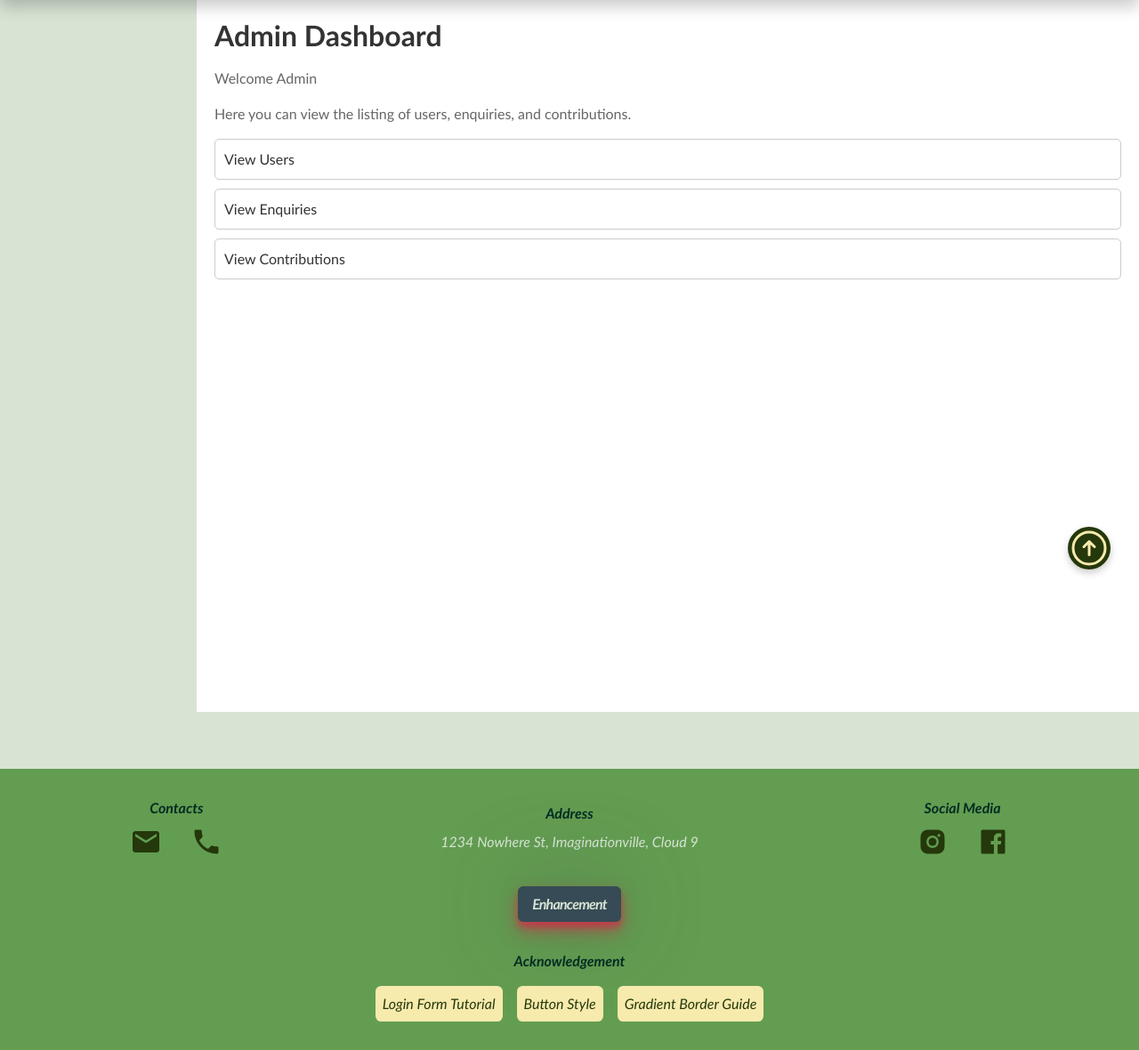
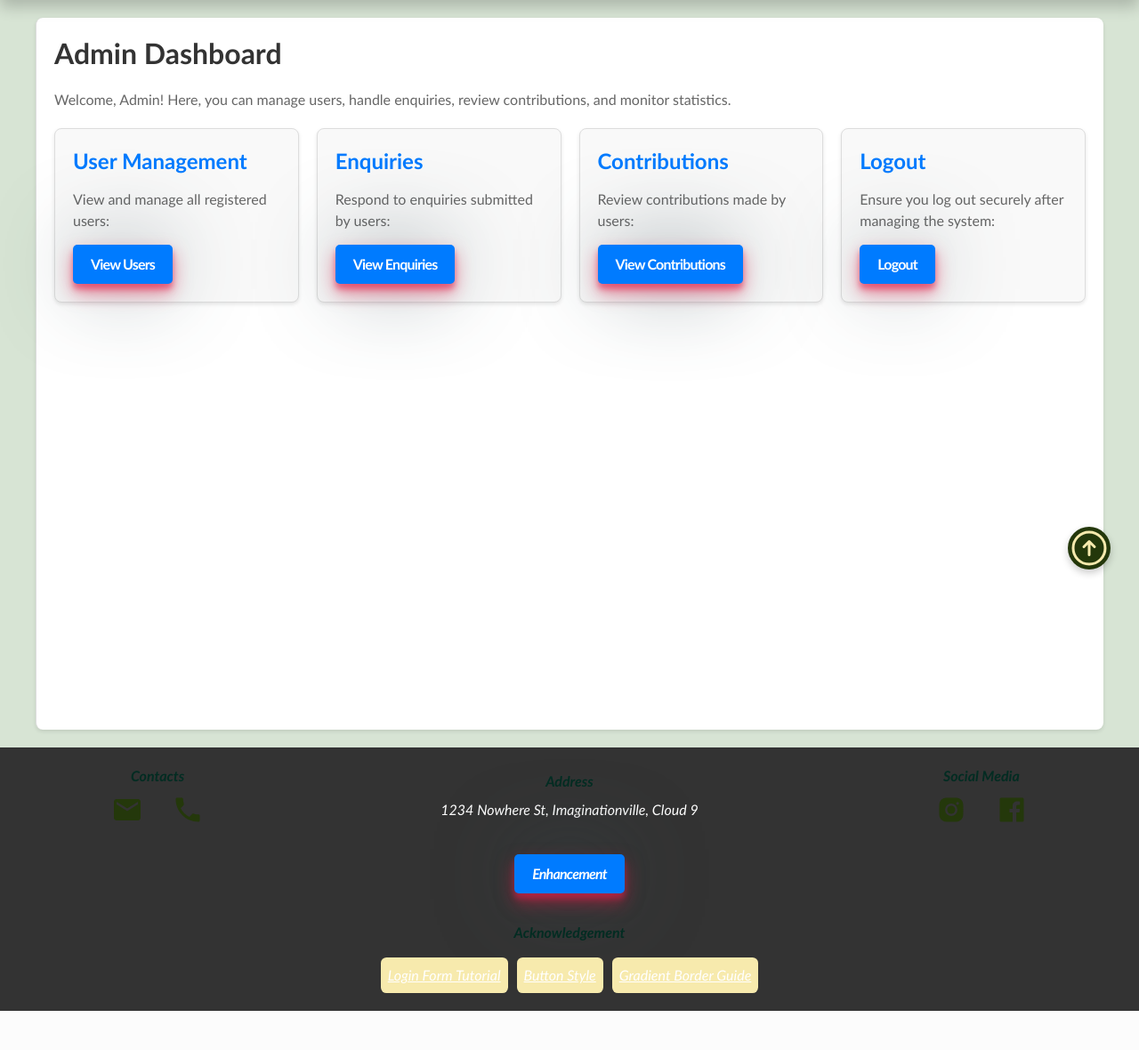
Before and after one commit to Lawrensu/Herbarium-PHP-, a PHP site: page /view_admin.php in a window 1280 px wide. Shown: the part 128-1308 px from the top of the page at 89% size. After the commit the page ends 1264 px from the top, so only its background shows below. Run offline with PHP 8.4, Linux system fonts and the light colour scheme.

Commit message:
view edit

```diff
--- a/style/style.css
+++ b/style/style.css
@@ -2967,86 +2967,105 @@ legend {
     }
 
     /* view_admin Page */
-    .search-bar {
-        margin: 20px;
-        text-align: center;
-    }
-
-    .search-bar input[type="text"] {
-        padding: 10px;
-        width: 200px;
-        border: 1px solid #ccc;
-        border-radius: 5px;
-    }
-
-    .search-bar button {
-        padding: 10px 15px;
-        border: none;
-        background-color: #333;
-        color: #fff;
-        border-radius: 5px;
-        cursor: pointer;
-    }
-
-    .search-bar button:hover {
-        background-color: #555;
-    }
-        /* Sidebar styles */
-    .sidebar-admin {
-        width: 200px;
-        background-color: #333;
-        position: fixed;
-        top: 0;
-        left: 0;
-        height: 50%;
-        padding-top: 60px;
-    }
-
-    .sidebar-admin a {
-        display: block;
-        color: #fff;
-        padding: 10px;
-        text-align: center;
-    }
-
-    .sidebar-admin a:hover {
-        background-color: #555;
-    }
-
-    /* Main content styles */
-    .main-content-admin {
-        margin-left: 220px;
-        padding: 20px;
-    }
-
-    .main-content-admin h1 {
-        color: #333;
-    }
-
-    .main-content-admin p {
-        color: #666;
-    }
-
-    .main-content-admin ul {
-        list-style-type: none;
-        padding: 0;
-    }
-
-    .main-content-admin ul li {
-        margin: 10px 0;
-    }
-
-    .main-content-admin ul li a {
-        color: #333;
-        padding: 10px;
-        display: block;
-        border: 1px solid #ccc;
-        border-radius: 5px;
-    }
-
-    .main-content-admin ul li a:hover {
-        background-color: #f4f4f4;
-    }
+    /* Main Content Styles */
+.admin-dashboard {
+    display: flex;
+    margin-left: 250px;
+    min-height: 100vh;
+}
+
+.main-content {
+    flex: 1;
+    padding: 20px;
+    background-color: #fff;
+}
+
+.main-content-admin {
+    margin: 20px auto;
+    padding: 20px;
+    max-width: 1200px;
+    background-color: #fff;
+    border-radius: 8px;
+    box-shadow: 0 2px 4px rgba(0, 0, 0, 0.1);
+}
+
+.main-content-admin h1 {
+    color: #333;
+    margin-bottom: 20px;
+}
+
+.main-content-admin p {
+    color: #666;
+    margin-bottom: 20px;
+}
+
+.dashboard-sections {
+    display: grid;
+    grid-template-columns: repeat(auto-fit, minmax(250px, 1fr));
+    gap: 20px;
+}
+
+.dashboard-sections section {
+    background: #f9f9f9;
+    padding: 20px;
+    border: 1px solid #ddd;
+    border-radius: 8px;
+    box-shadow: 0 2px 4px rgba(0, 0, 0, 0.1);
+    transition: transform 0.3s, box-shadow 0.3s;
+}
+
+.dashboard-sections section:hover {
+    transform: translateY(-5px);
+    box-shadow: 0 4px 8px rgba(0, 0, 0, 0.2);
+}
+
+.dashboard-sections section h2 {
+    margin-bottom: 15px;
+    color: #007BFF;
+}
+
+.dashboard-sections section p {
+    margin-bottom: 15px;
+    color: #666;
+}
+
+.btn {
+    display: inline-block;
+    padding: 10px 20px;
+    background-color: #007BFF;
+    color: #fff;
+    text-decoration: none;
+    border-radius: 5px;
+    transition: background 0.3s;
+}
+
+.btn:hover {
+    background-color: #0056b3;
+}
+
+/* Footer styles */
+footer {
+    background-color: #333;
+    color: #fff;
+    text-align: center;
+    padding: 20px 0;
+    margin-top: 20px;
+}
+
+.footer__acknowledgement-wrapper {
+    display: flex;
+    justify-content: center;
+    gap: 10px;
+}
+
+.footer__acknowledgement-link {
+    color: #fff;
+    text-decoration: underline;
+}
+
+.footer__acknowledgement-link:hover {
+    color: #ddd;
+}
 
 
 
--- a/view_admin.php
+++ b/view_admin.php
@@ -8,27 +8,50 @@
     <meta name="keywords" content="admin, view, dashboard">
 
     <link rel="stylesheet" type="text/css" href="style/style.css">
-    <link rel="stylesheet" type="text/css" href="style/styles.css">
     <title>Admin View</title>
 </head>
 <body>
     <!-- Header -->
-     <?php include 'include/header.php'; ?>
+    <?php include 'include/header.php'; ?>
 
     <!-- Main Content -->
     <div class="main-content-admin">
         <h1>Admin Dashboard</h1>
-        <p>Welcome Admin</p>
-        <p>Here you can view the listing of users, enquiries, and contributions.</p>
-        <ul>
-            <li><a href="user_dashboard.php">View Users</a></li>
-            <li><a href="view_enquiry.php">View Enquiries</a></li>
-            <li><a href="view_contribute.php">View Contributions</a></li>
-        </ul>
+        <p>Welcome, Admin! Here, you can manage users, handle enquiries, review contributions, and monitor statistics.</p>
+
+        <div class="dashboard-sections">
+            <!-- User Management -->
+            <section>
+                <h2>User Management</h2>
+                <p>View and manage all registered users:</p>
+                <a href="user_dashboard.php" class="btn">View Users</a>
+            </section>
+
+            <!-- Enquiries -->
+            <section>
+                <h2>Enquiries</h2>
+                <p>Respond to enquiries submitted by users:</p>
+                <a href="view_enquiry.php" class="btn">View Enquiries</a>
+            </section>
+
+            <!-- Contributions -->
+            <section>
+                <h2>Contributions</h2>
+                <p>Review contributions made by users:</p>
+                <a href="view_contribute.php" class="btn">View Contributions</a>
+            </section>
+
+            <!-- Logout -->
+            <section>
+                <h2>Logout</h2>
+                <p>Ensure you log out securely after managing the system:</p>
+                <a href="logout.php" class="btn">Logout</a>
+            </section>
+        </div>
     </div>
+
     <!-- Footer -->
-        <footer>
-        <!-- Include footer part -->
+    <footer>
         <?php include 'include/footer.php'; ?>
 
         <p class="main-acknowledgement"><strong>Acknowledgement</strong></p>
```
Also changed, not shown: login.php (+21 -35 lines), registration.php (+4 -3 lines).
